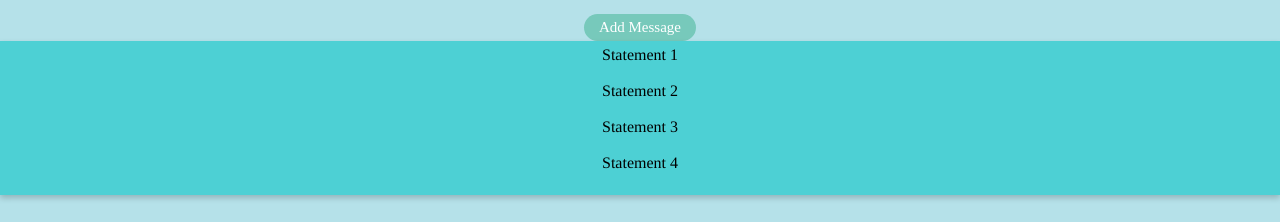
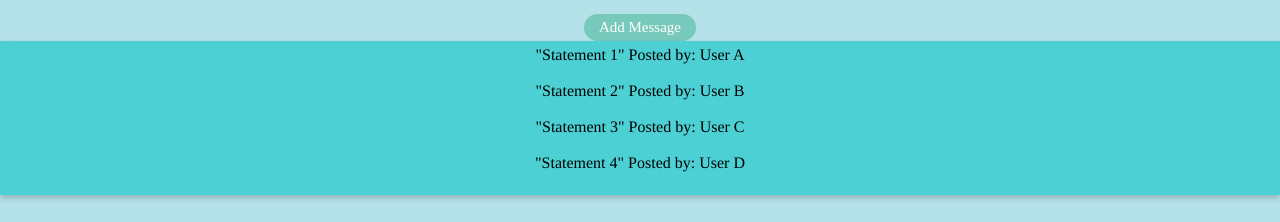
Before and after one commit to ckvu/assignment2, a React (Create React App) app: page / in a window 1280 px wide. Shown: the part 403-625 px from the top of the page. Built offline with nearby package versions, Linux system fonts and the light colour scheme; a web font is replaced by a local one.

Commit message:
Print author's name

```diff
--- a/src/components/View.js
+++ b/src/components/View.js
@@ -56,7 +56,7 @@ class View extends React.Component {
         <ul>
           {this.props.messages.map((msgObject, id) => {
             return (<div key={id}>
-              <li className='msgItem' key={id} onClick={() => this.props.displayDetail(msgObject.msg)}>{msgObject.msg}</li>
+              <li className='msgItem' key={id} onClick={() => this.props.displayDetail(msgObject.msg)}>"{msgObject.msg}" Posted by: {msgObject.author}</li>
               <br />
             </div>);
           })
```
